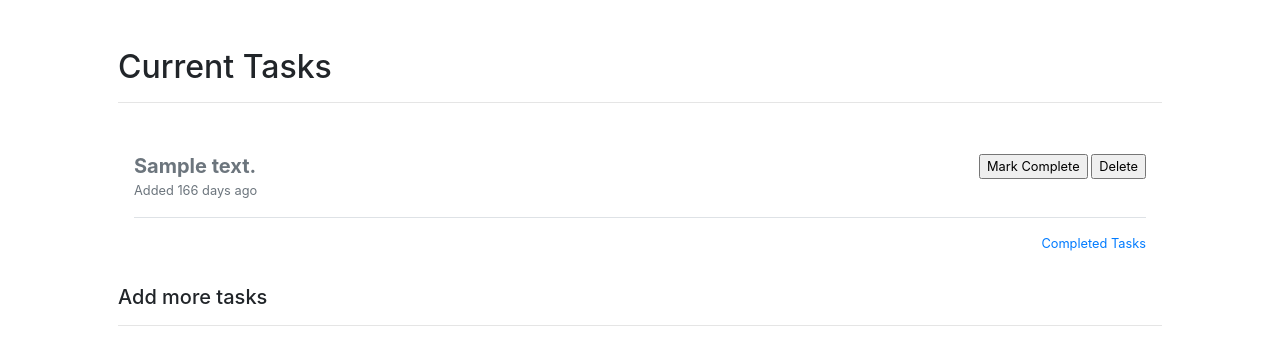
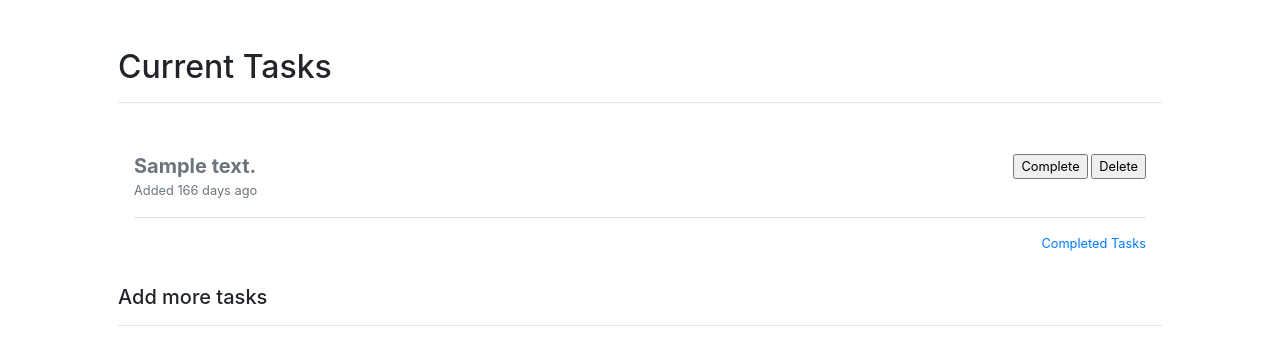
Before and after one commit to tschelbs18/fruitful, a Django app: page /tasks in a window 1280 px wide. Shown: the part 64-407 px from the top of the page. Run offline with Django 3.2, Linux system fonts and the light colour scheme; a user stored in the database is signed in; tables that the repository leaves empty hold one stand-in row (values such as "Sample post"); some libraries are stand-ins or nearby versions.

Commit message:
Restart app and change complete task button

```diff
--- a/tasks/templates/tasks/tasks.html
+++ b/tasks/templates/tasks/tasks.html
@@ -25,7 +25,7 @@
               style="display:inline"
               method="post">
               {% csrf_token %}
-              <input type="submit" class="complete_btn" value="Mark Complete"/>
+              <input type="submit" class="complete_btn" value="Complete"/>
             </form>
             <form action="/delete_task/{{task.id}}/"
               style="display:inline"
```
